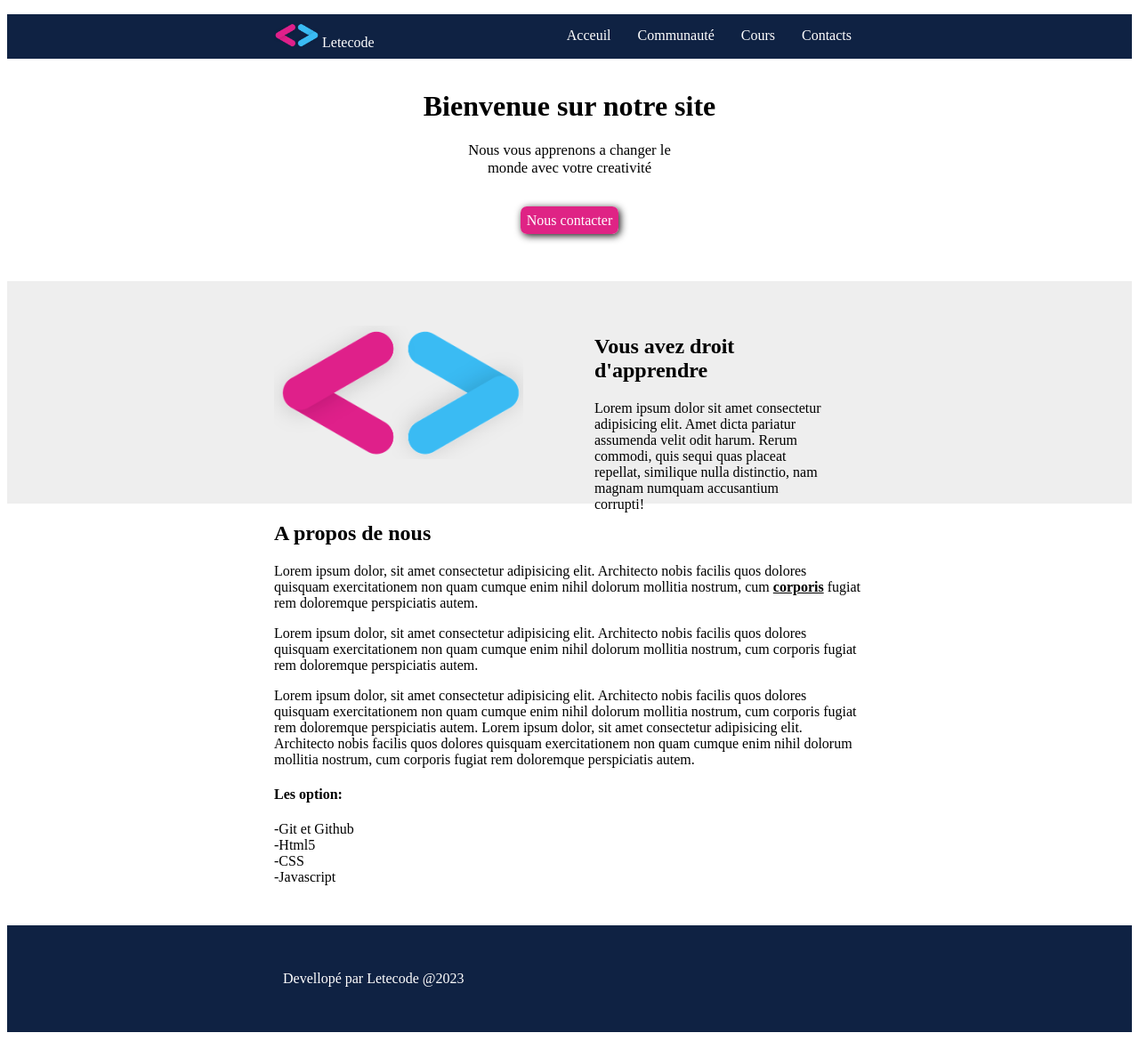
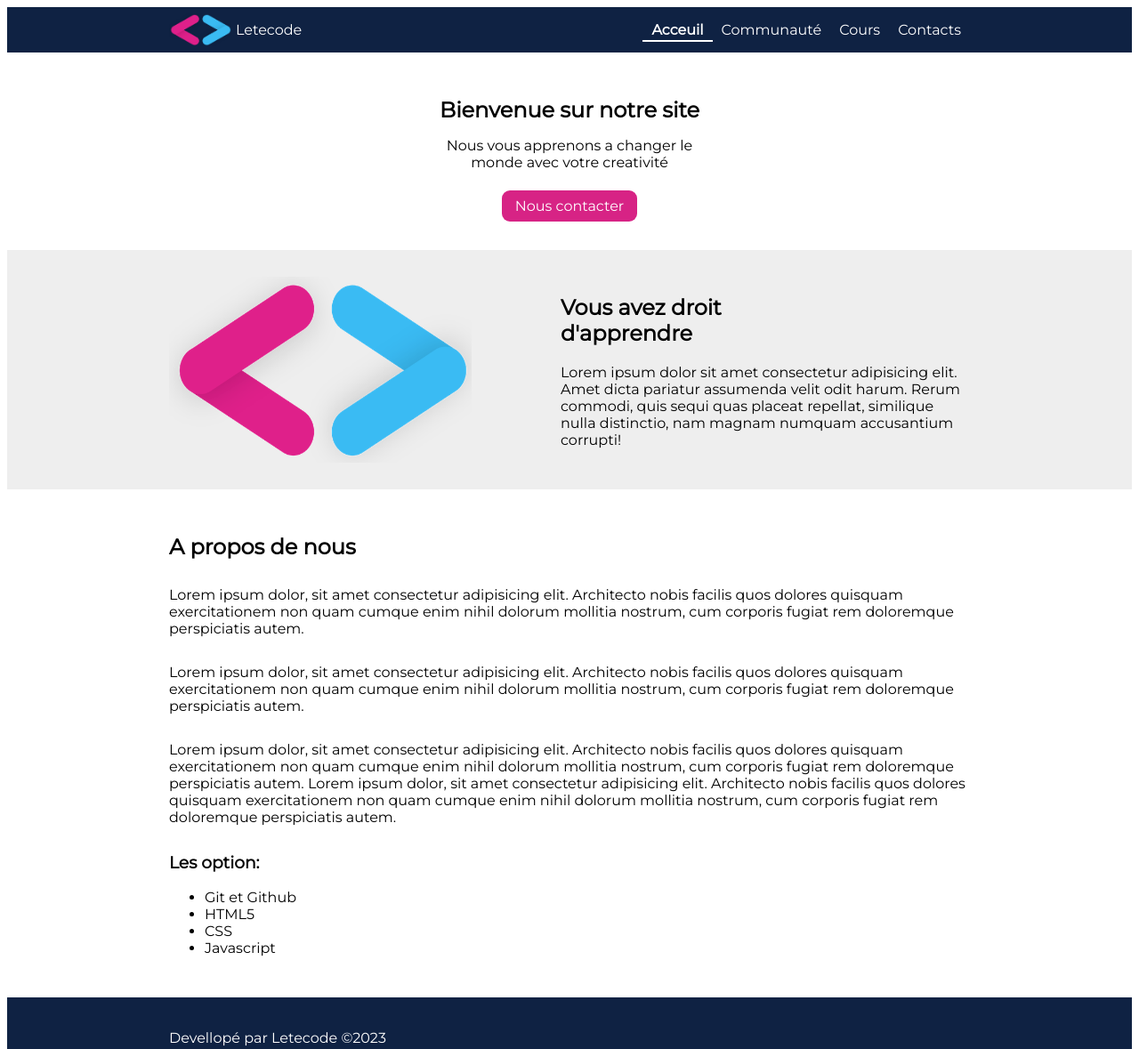
Before and after one commit to Tchatchouang95/Letecode_TP_2, a plain HTML site: page index.html in a window 1280 px wide. Shown: the top 1179 px of the page at 89% size. Drawn offline with Linux system fonts and the light colour scheme.

Commit message:
Actualised my letecode homepage

```diff
--- a/css/style.css
+++ b/css/style.css
@@ -1,98 +1,104 @@
-*{
+/*General styling*/
+
+* {
     box-sizing: border-box;
-    font-family: 'Montserrat'
-}
-#navbar{
-    background-color: #0F2243;
-    height: 50px;
 }
 
-.left-nav{
-    float: left;
-    margin-left: 300px;
-    color: white;
-}
-.logo{
-    width: 50px;
-    height: 27px;
-    margin-top: 10px;
-}
-.right-nav{
-    margin-right: 300px;
+body {
+    font-family: 'Montserrat', sans-serif;
 }
 
-.menu{
-    list-style-type: none;
-    overflow: hidden;
+.container {
+    width: 900px;
+    margin: 0 auto;
 }
 
-.menuitems{
-    float: right;
-    padding: 15px;
+.marg-b-10 {
+    margin-bottom: 5px;
+}
+
+.marg-b-30{
+     margin-bottom: 30px;
+}
+
+.btn {
+    background-color: #d72385;
     text-decoration: none;
+    padding: 8px 15px;
+    color:white;
+    border-radius: 9px;
 }
-.menuitems > a{
+
+section {
+    padding: 30px 0;;
+}
+
+
+
+/*Independent Styling*/
+/*Navigation*/
+
+.navigation {
+    background-color: #0F2243;
+}
+
+.navigation .container {
+    display: flex;
+    justify-content: space-between;
+}
+
+.navigation a {
+    display: flex;
+    align-items: center;
     color: white;
     text-decoration: none;
 }
 
-.header1{
-    text-align: center;
-    width: 100%;
-    height: 200px;
-}
-.header1 h1{
-    margin-top: 35px;
-}
-.header1 p {
-    font-size: 1.3vw;
-    margin-top: 10px;
-    margin-bottom: 40px;
-}
-.contact{
-    text-decoration: none;
-    background-color: #df2385;
-    color:white;
-    padding: 7px;
-    border-radius:7px;
-    box-shadow: 2px 2px 9px rgb(22, 21, 21);
+.navigation img {
+    width: 70px;
+    margin-right: 5px;
 }
 
-.main1{
-    background-color: #eeeeee;
-    height: 250px;
-    margin-top: 15px;
+.navigation .menu {
+    display: flex;
+    align-items: center;
+    list-style-type: none;
+}
+.navigation .menuitems {
+    display: inline;
+    padding: 2px 10px;
 }
 
-.main1-img{
-    margin-left: 260px;
-    margin-right: 40px;
-    float: left;
-    margin-top:10px;
-    padding:40px;
+.navigation .menuitems.active {
+    /*An actif link which is bold and underlined*/
+    font-weight: bold;
+    border-bottom: 2px solid white;
 }
 
-.main1-txt{
-    padding: 40px;
-    margin-right: 300px;
+/*Section Header*/
+
+.section.header1 .container {
+    text-align: center;
+    padding-bottom: 10px;
+}
+
+.section.header2 {
+    background-color: #EEEEEE;
+}
+
+.section.header2 .container {
+    display: flex;
+    justify-content: center;
 
 }
 
-article{
-    margin-left: 300px;
-    margin-right: 300px;
-}
-#span{
-    font-weight: bold;
-    text-decoration: underline;
+.section.header2 img {
+    width: 340px;
+    margin-right: 100px;
 }
 
-footer{
+footer {
+    color: white;
     background-color: #0F2243;
-    color: white;
-    padding: 35px;
-    margin-top: 45px;
+    padding: 20px 0;
 }
-footer p{
-    margin-left: 275px;
-}
--- a/index.html
+++ b/index.html
@@ -6,55 +6,64 @@
     <meta name="viewport" content="width=device-width, initial-scale=1.0">
     <title>Letecode</title>
     <link rel="stylesheet" href="css/style.css">
+    <link rel="preconnect" href="https://fonts.googleapis.com">
+<link rel="preconnect" href="https://fonts.gstatic.com" crossorigin>
+<link href="https://fonts.googleapis.com/css2?family=Montserrat&display=swap" rel="stylesheet">
 </head>
 <body>
-    <header id="navbar">
-        <div class="left-nav">
-            <img src="images/logo-trans_copy.png" alt="Letecode logo" class="logo">
+    <nav class="navigation">
+        <div class="container">
+            <a href="#">
+                <img src="images/logo-trans_copy.png" alt="Letecode Logo">
                 <span>Letecode</span>
+            </a>
+
+            <ul class="menu">
+                <li><a href="#" class="menuitems active">Acceuil</a></li>
+                <li><a href="#" class="menuitems">Communauté</a></li>
+                <li><a href="#" class="menuitems">Cours</a></li>
+                <li><a href="#" class="menuitems">Contacts</a></li>
+            </ul>
         </div>
-        <nav class="right-nav">
-            <ul class="menu">
-                 <li class="menuitems"><a href="#">Contacts</a></li>
-                 <li class="menuitems"><a href="#">Cours</a></li>
-                 <li class="menuitems"><a href="#">Communauté</a></li>
-                 <li class="menuitems"><a href="#">Acceuil</a></li>
-            </ul>
     </nav>
-    </header>
-    <div class="header1">
-        <h1>Bienvenue sur notre site</h1>
-        <p>Nous vous apprenons a changer le<br> monde avec votre creativité</p>
-        <a href="#" class="contact">Nous contacter</a>
+    <section class="section header1">
+        <div class="container">
+            <h1 class="marg-b-10">Bienvenue sur notre site</h1>
+            <p class="marg-b-30">Nous vous apprenons a changer le<br> monde avec votre creativité</p>
+            <a href="#" class="btn">Nous contacter</a>
         </div>
-    <section class="main1">
-        <div class="main1-img">
-            <img src="images/logo-trans_copy.png" alt="LeteCode Logo" style="width:280px; height: 150px;">
-        </div>
-        <div class="main1-txt">
-            <h2>Vous avez droit d'apprendre</h2>
+    </section>
+
+    <section class="section header2">
+        <div class="container">
+            <img src="images/logo-trans_copy.png" alt="LeteCode Logo">
+            <div>
+                <h2>Vous avez droit<br> d'apprendre</h2>
                 <p>Lorem ipsum dolor sit amet consectetur adipisicing elit.
                 Amet dicta pariatur assumenda velit odit harum. Rerum commodi,
                 quis sequi quas placeat repellat, similique nulla distinctio,
                 nam magnam numquam accusantium corrupti!
                 </p>
             </div>
+        </div>
+
     </section>
-    <article>
-        <h2>A propos de nous</h2>
-        <p>
+    <section>
+        <div class="container">
+            <h2 class="marg-b-30">A propos de nous</h2>
+            <p class="marg-b-30">
             Lorem ipsum dolor, sit amet consectetur adipisicing elit.
              Architecto nobis facilis quos dolores quisquam exercitationem
              non quam cumque enim nihil dolorum mollitia nostrum, cum <span id="span">corporis</span>
               fugiat rem doloremque perspiciatis autem.
             </p>
-        <p>
+            <p class="marg-b-30">
             Lorem ipsum dolor, sit amet consectetur adipisicing elit.
             Architecto nobis facilis quos dolores quisquam exercitationem
             non quam cumque enim nihil dolorum mollitia nostrum, cum corporis
             fugiat rem doloremque perspiciatis autem.
             </p>
-        <p>
+            <p class="marg-b-30">
             Lorem ipsum dolor, sit amet consectetur adipisicing elit.
             Architecto nobis facilis quos dolores quisquam exercitationem
             non quam cumque enim nihil dolorum mollitia nostrum, cum corporis
@@ -64,16 +73,20 @@
             non quam cumque enim nihil dolorum mollitia nostrum, cum corporis
             fugiat rem doloremque perspiciatis autem.
             </p>
-        <h4>Les option:</h4>
-        <p>
-            -Git et Github<br>
-            -Html5<br>
-            -CSS<br>
-            -Javascript
-        </p>
-    </article>
+            <h3>Les option:</h3>
+            <ul>
+                <li>Git et Github</li>
+                <li>HTML5</li>
+                <li>CSS</li>
+                <li>Javascript</li>
+            </ul>
+        </div>
+    </section>
+
     <footer>
-        <p>Devellopé par  Letecode @2023</p>
+        <div class="container">
+            <p>Devellopé par  Letecode &copy;2023</p>
+        </div>
     </footer>
 </body>
 </html>
```
Lines whose indentation alone changed are shown as unchanged.
